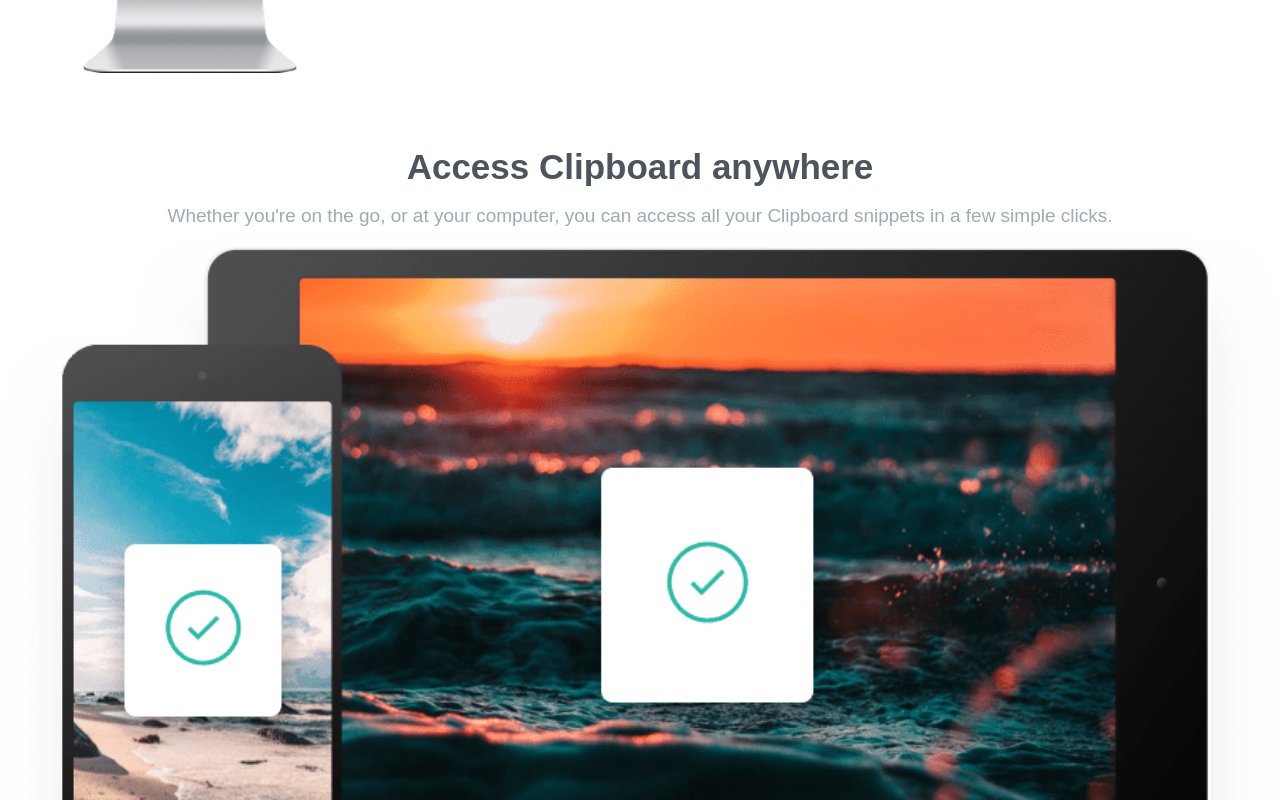
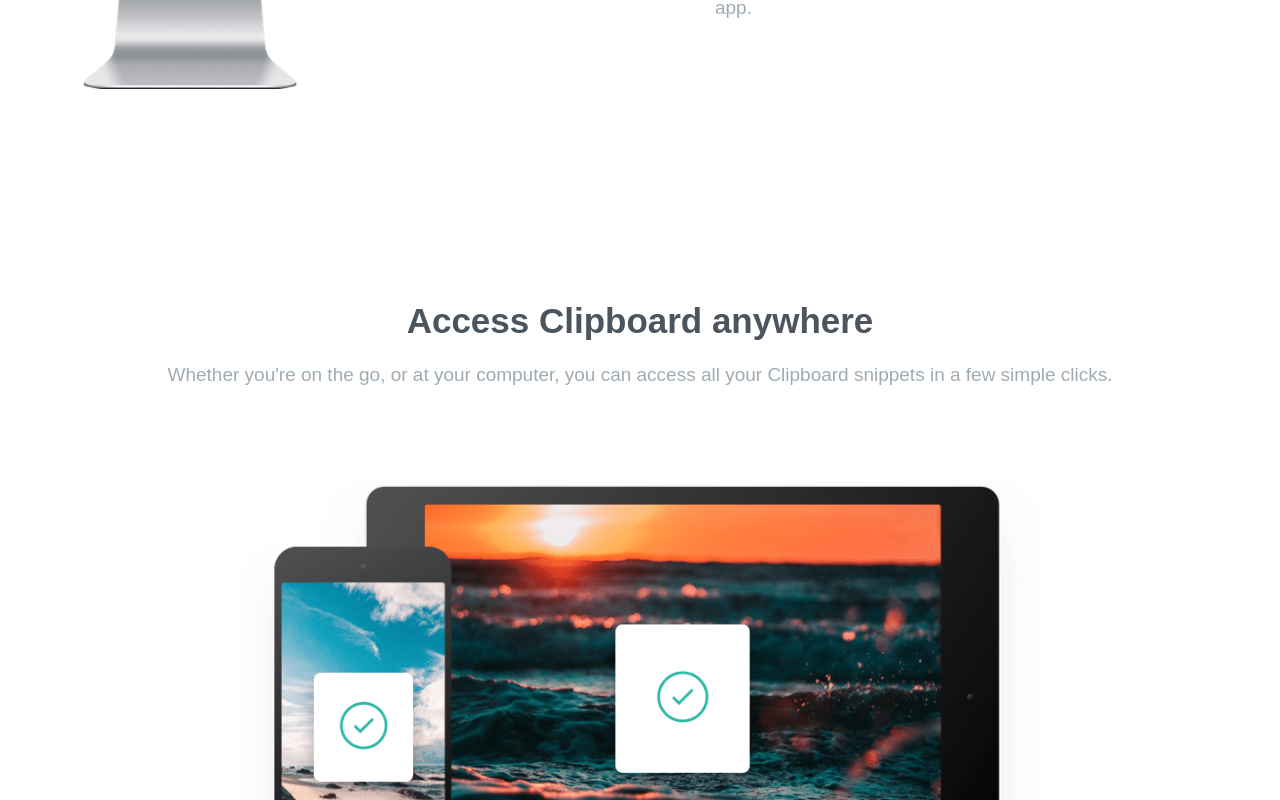
Before and after one commit to kharrnix/fem-clipboard-landing-page, a React (Create React App) app: page / in a window 1280 px wide. Shown: the part 1300-2100 px from the top of the page. Built offline with nearby package versions, Linux system fonts and the light colour scheme; a web font is replaced by a local one.

Commit message:
Style section three for small and large devices

```diff
--- a/src/components/SectionThree.css
+++ b/src/components/SectionThree.css
@@ -1,8 +1,29 @@
 .section3 {
+	margin-bottom: var(--margin-750);
+	margin-top: var(--margin-820);
+	padding: 0rem var(--margin-500);
 	text-align: center;
 }
 
 .section3__heading {
 	color: var(--clr-neutral-900);
 	font-size: var(--fs-700);
+	line-height: 1.2;
 }
+
+.section3__image {
+	max-width: 50.625rem;
+	margin: auto;
+}
+
+.section3__paragraph {
+	margin-top: var(--margin-200);
+	margin-bottom: var(--margin-750);
+}
+
+/* For very large devices */
+@media screen and (min-width: 89.937em) {
+	.section3__paragraph {
+		padding: 0 var(--margin-830);
+	}
+}
--- a/src/index.css
+++ b/src/index.css
@@ -24,6 +24,7 @@
 	/* Margin/padding variables */
 	--margin-900: 23.125rem;
 	--margin-850: 21.75rem;
+	--margin-830: 19.25rem;
 	--margin-820: 14.5rem;
 	--margin-800: 8.25rem;
 	--margin-750: 5.25rem;
@@ -32,6 +33,7 @@
 	--margin-500: 1.475rem;
 	--margin-400: 1.375rem;
 	--margin-300: 1.125rem;
+	--margin-200: 1rem;
 }
 
 /* Desktop font sizes */
```
